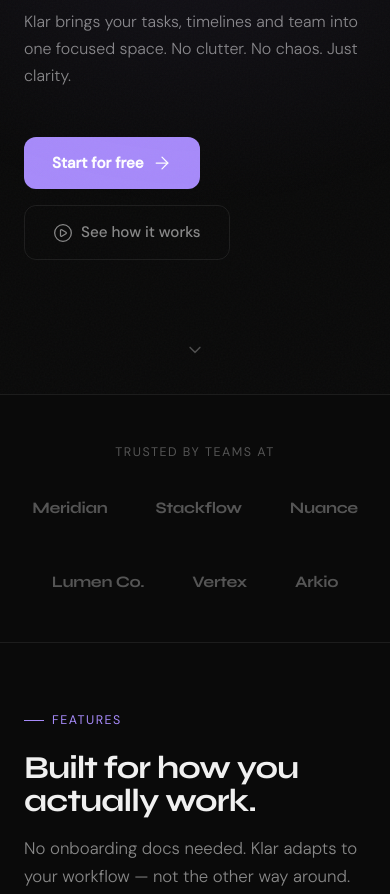
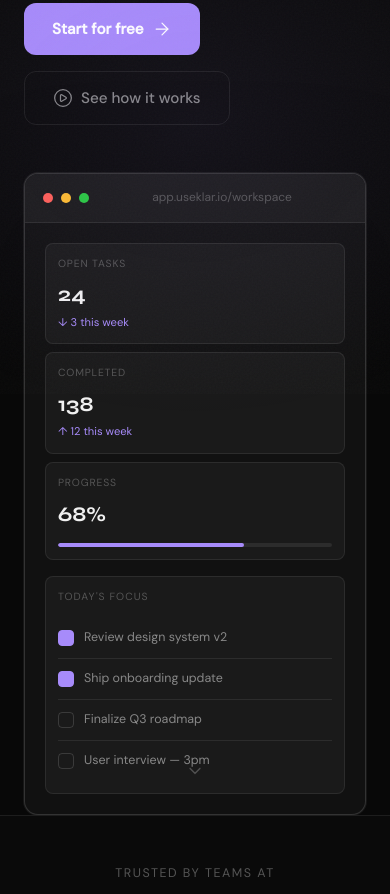
Before and after one commit to ninoborn1-stack/Projekt-1-landing, a plain HTML site: page index.html in a window 390 px wide. Shown: the part 450-1344 px from the top of the page. Drawn offline with nearby package versions, Linux system fonts and the light colour scheme.

Commit message:
feat: show dashboard mockup on mobile in hero section
Removed display:none on .hero-visual for mobile breakpoint.
Adjusted layout: stacked stat cards, reduced padding/margin for clean mobile rendering.

Co-Authored-By: Claude Sonnet 4.6 <noreply@anthropic.com>

```diff
--- a/index.html
+++ b/index.html
@@ -1220,9 +1220,11 @@
       .testimonials-grid { grid-template-columns: 1fr; }
       .steps-grid { grid-template-columns: 1fr; gap: 32px; }
       .steps-grid::before { display: none; }
-      .mockup-content { grid-template-columns: 1fr; }
+      .mockup-content { grid-template-columns: 1fr; padding: 20px; min-height: auto; }
       .mockup-sidebar { display: none; }
-      .hero-visual { display: none; }
+      .hero-visual { margin-top: 48px; }
+      .mockup-row { flex-direction: column; gap: 8px; }
+      .mockup-card { padding: 12px; }
     }
 
     @media (max-width: 600px) {
```
